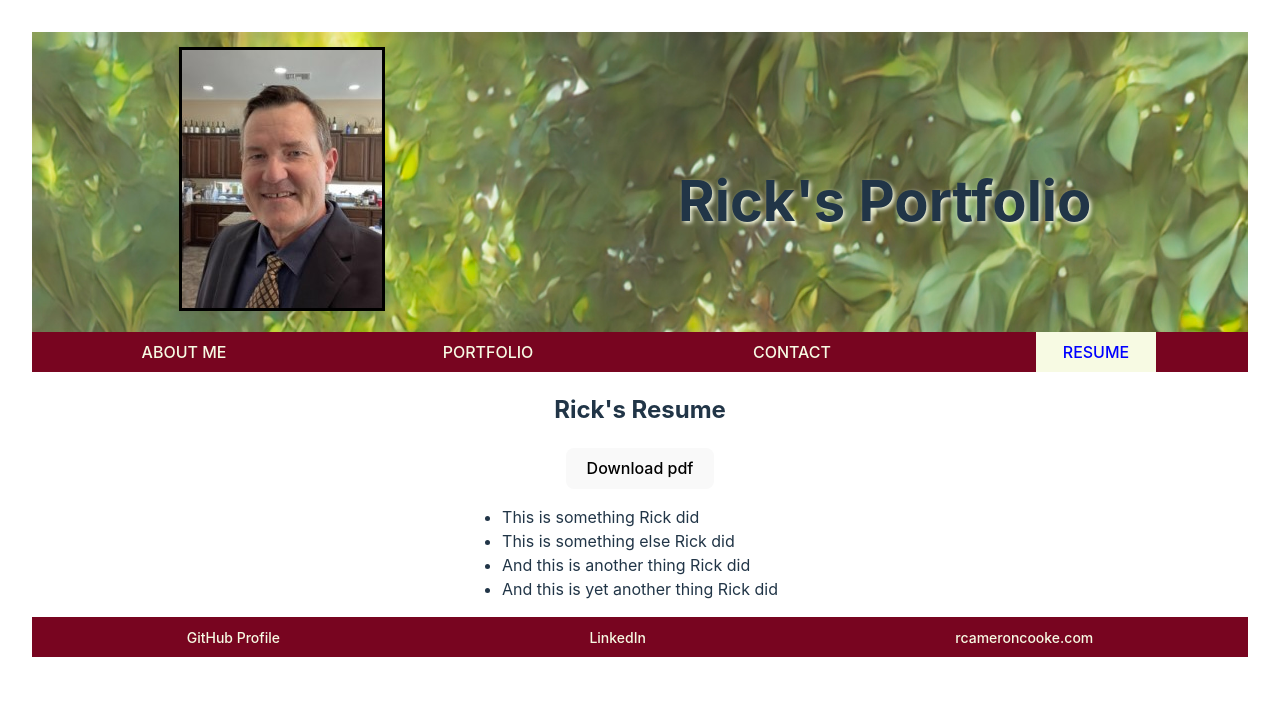
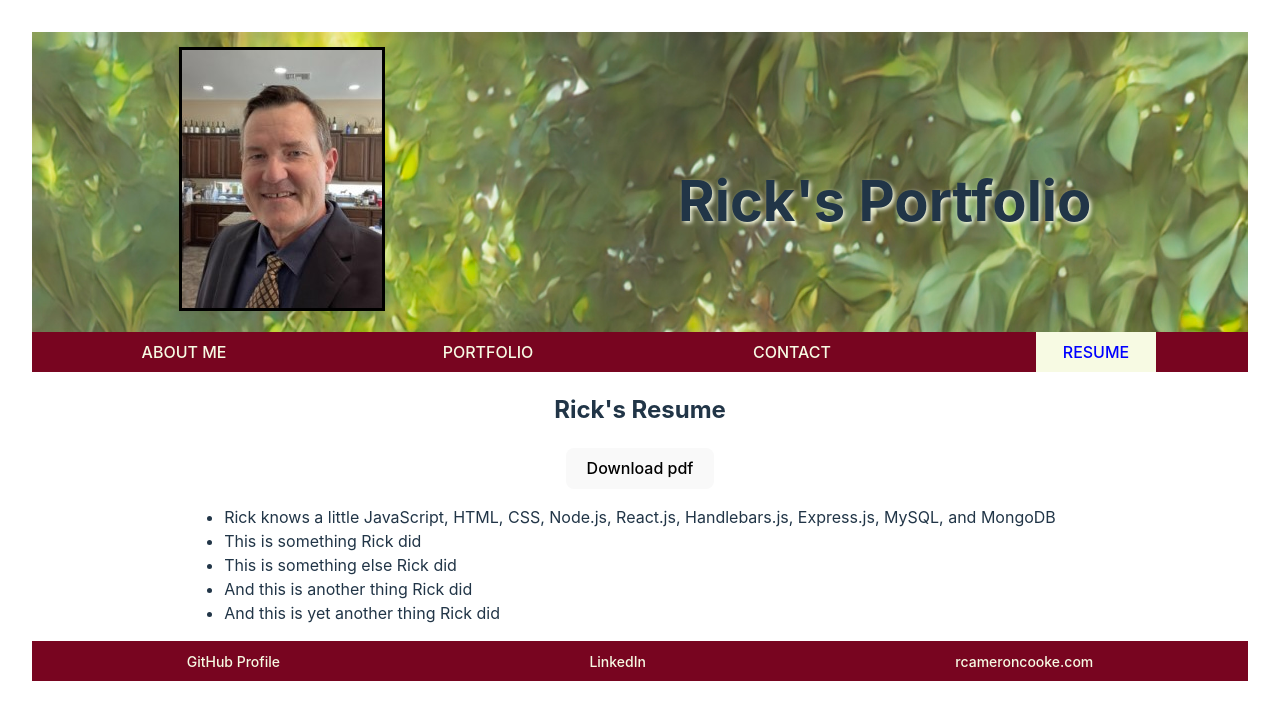
Before and after one commit to recenasu/React-Portfolio-RC, a React (Vite) app in the folder React-Portfolio-RC/: page /resume in a window 1280 px wide. Shown: the top 720 px of the page. Built offline with nearby package versions, Linux system fonts and the light colour scheme.

Commit message:
added another line to the resume

```diff
--- a/React-Portfolio-RC/src/pages/ResumePage.jsx
+++ b/React-Portfolio-RC/src/pages/ResumePage.jsx
@@ -16,6 +16,7 @@ export default function ResumePage() {
             <h2>Rick's Resume </h2>
             <a href="/src/assets/Rick_test_resume.pdf" download><button>Download pdf</button></a>
             <ul style={styles.justifyText}>
+                <li>Rick knows a little JavaScript, HTML, CSS, Node.js, React.js, Handlebars.js, Express.js, MySQL, and MongoDB</li>
                 <li>This is something Rick did</li>
                 <li>This is something else Rick did</li>
                 <li>And this is another thing Rick did</li>
```
